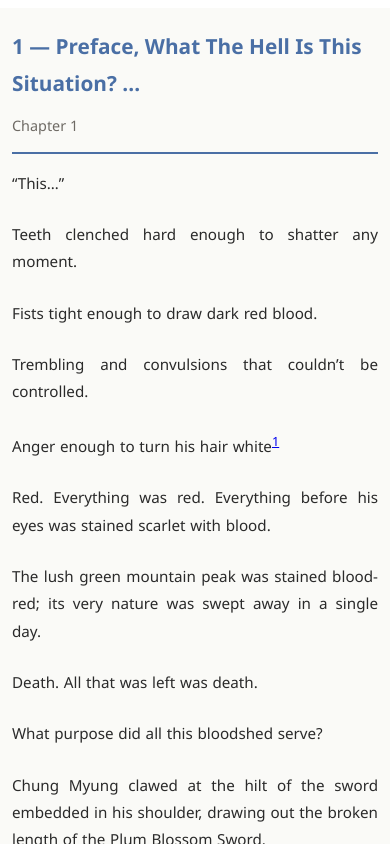
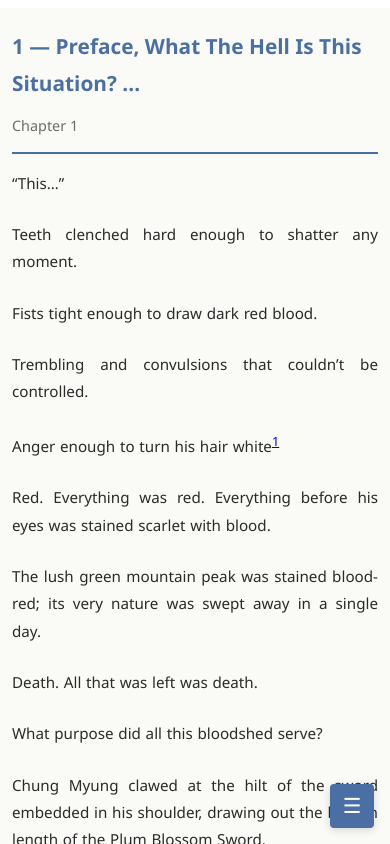
Before and after one commit to HamalSaefudin/webreader, a React (Vite) app in the folder light-novel-reader/: page / in a window 390 px wide. Built offline with nearby package versions, Linux system fonts and the light colour scheme.

Commit message:
Fix: move hamburger out of header so always visible on mobile

```diff
--- a/light-novel-reader/src/components/ChapterNav.jsx
+++ b/light-novel-reader/src/components/ChapterNav.jsx
@@ -34,14 +34,18 @@ export function ChapterNav({
           <h1>Mount Hua Sect</h1>
           <p className="subtitle">A Light Novel Reader</p>
         </div>
-        <button
-          className={`sidebar-toggle ${sidebarOpen ? 'hidden' : ''}`}
-          onClick={() => setSidebarOpen(true)}
-          title="Open chapter list"
-        >
-          ☰
-        </button>
       </header>
+
+      <button
+        className={`sidebar-toggle ${sidebarOpen ? 'hidden' : ''}`}
+        onClick={(e) => {
+          e.stopPropagation();
+          setSidebarOpen(true);
+        }}
+        title="Open chapter list"
+      >
+        ☰
+      </button>
 
       {sidebarOpen && (
         <div className="sidebar-overlay" onClick={() => setSidebarOpen(false)} />
--- a/light-novel-reader/src/styles/nav.css
+++ b/light-novel-reader/src/styles/nav.css
@@ -1,6 +1,9 @@
-/* Hamburger button — desktop: inside header right, mobile: floating bottom-right */
+/* Hamburger button — always visible, top-right (desktop), bottom-right (mobile) */
 .sidebar-toggle {
-  flex-shrink: 0;
+  position: fixed;
+  top: 1rem;
+  right: 1rem;
+  z-index: 102;
   width: 44px;
   height: 44px;
   padding: 0;
@@ -14,7 +17,7 @@
   align-items: center;
   justify-content: center;
   transition: all 0.2s;
-  box-shadow: 0 2px 8px rgba(0, 0, 0, 0.1);
+  box-shadow: 0 2px 8px rgba(0, 0, 0, 0.15);
 }
 
 .sidebar-toggle:hover {
@@ -304,17 +307,12 @@
 
 @media (max-width: 640px) {
   .sidebar-toggle {
-    width: 40px;
-    height: 40px;
-    font-size: 1.2rem;
-    position: fixed;
-    bottom: 80px;
+    width: 44px;
+    height: 44px;
+    font-size: 1.3rem;
+    top: auto;
+    bottom: 1rem;
     right: 1rem;
-    z-index: 102;
-  }
-
-  .sidebar-toggle.hidden {
-    display: none;
   }
 
   .chapter-sidebar {
```
Also changed, not shown: 1 other file (tests, documents, lock files or other folders).
